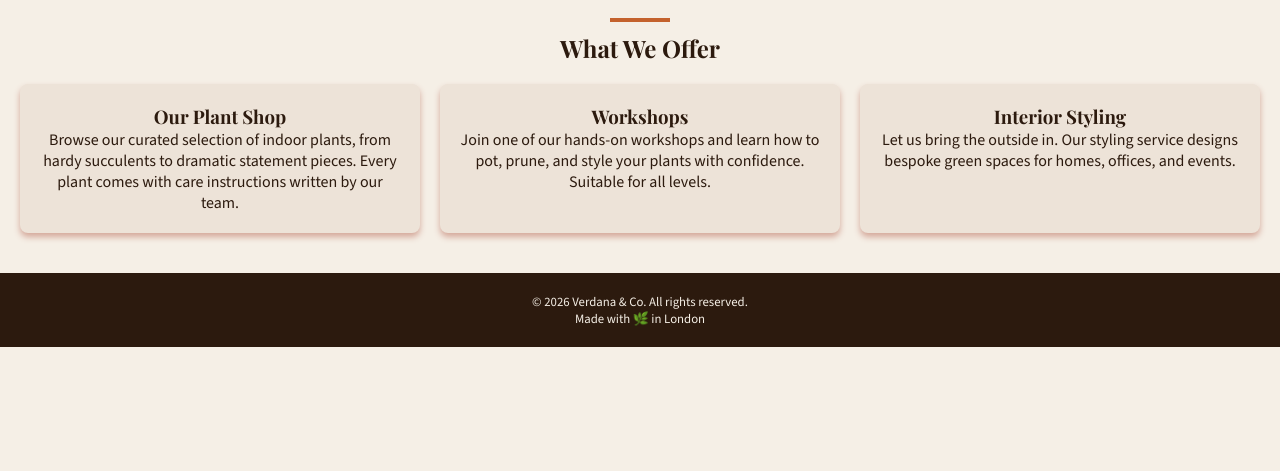
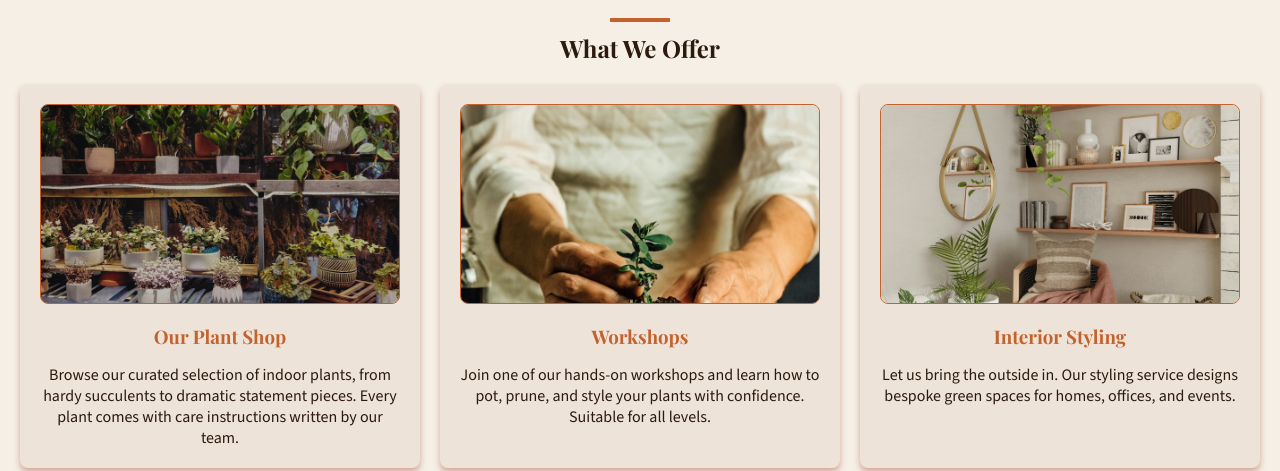
Before and after one commit to acmainier/verdana-botanical-studio, a plain HTML site: page index.html in a window 1280 px wide. Shown: the part 503-974 px from the top of the page. Before the commit the page ends 850 px from the top, so only its background shows below. Drawn offline with nearby package versions, Linux system fonts and the light colour scheme.

Commit message:
Add card images, sticky header and more styling on index

```diff
--- a/assets/style.css
+++ b/assets/style.css
@@ -30,6 +30,13 @@ h1,
 h2,
 h3 {
   font-family: var(--font-display);
+}
+
+header {
+  position: sticky;
+  top: 0;
+  background-color: var(--color-bg);
+  z-index: 100;
 }
 
 .nav-bar {
@@ -135,6 +142,20 @@ h3 {
   box-shadow: 0 4px 6px var(--color-secondary);
 }
 
+.card h3 {
+  margin-bottom: 15px;
+  color: var(--color-primary);
+}
+
+.card-img {
+  width: 100%;
+  border-radius: var(--border-radius);
+  height: 200px;
+  object-fit: cover;
+  margin-bottom: 15px;
+  border: 1px solid var(--color-primary);
+}
+
 footer {
   display: flex;
   align-items: center;
--- a/index.html
+++ b/index.html
@@ -46,6 +46,11 @@
         <h2 class="section-title">What We Offer</h2>
         <div class="cards-row">
           <article class="card">
+            <img
+              src="./assets/img/card-plant-shop.jpg"
+              alt="A selection of indoor plants"
+              class="card-img"
+            />
             <h3>Our Plant Shop</h3>
             <p>
               Browse our curated selection of indoor plants, from hardy
@@ -54,6 +59,11 @@
             </p>
           </article>
           <article class="card">
+            <img
+              src="./assets/img/card-workshop.jpg"
+              alt="Workshop attendee learning to care for their plants"
+              class="card-img"
+            />
             <h3>Workshops</h3>
             <p>
               Join one of our hands-on workshops and learn how to pot, prune,
@@ -61,6 +71,11 @@
             </p>
           </article>
           <article class="card">
+            <img
+              src="./assets/img/card-interior-styling.jpg"
+              alt="Interior styling with plants in a modern living room"
+              class="card-img"
+            />
             <h3>Interior Styling</h3>
             <p>
               Let us bring the outside in. Our styling service designs bespoke
```
Also changed, not shown: assets/img/card-interior-styling.jpg (added), assets/img/card-plant-shop.jpg (added), assets/img/card-workshop.jpg (added).
